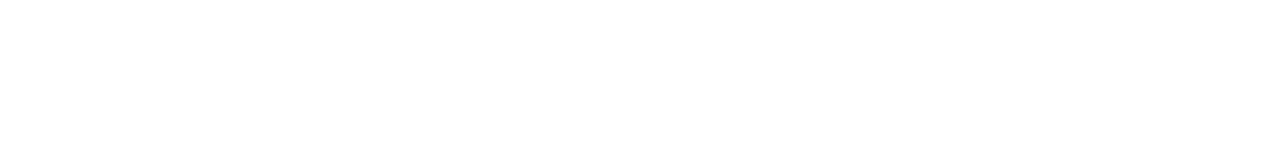
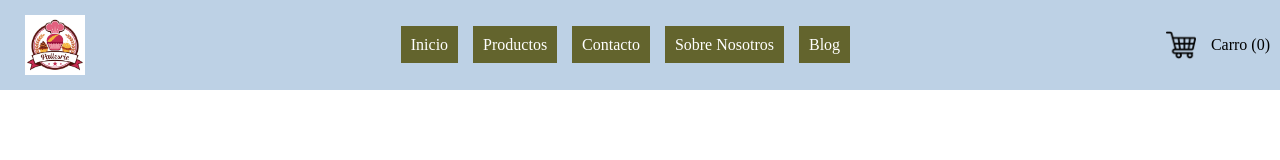
Before and after one commit to th3usz/FullStack-TiendaPasteleria, a plain HTML site: page index.html in a window 1280 px wide. Drawn offline with Linux system fonts and the light colour scheme.

Commit message:
Creacion Navbar - Barra de navegacion

```diff
--- /dev/null
+++ b/assets/styles/styles.css
@@ -0,0 +1,52 @@
+body {
+    margin: 0;
+    padding: 0;
+}
+
+/* Navbar */
+.navbar {
+  display: flex;
+
+  /* alineacion del texto para que queden separado y centrado */
+  justify-content: space-between;
+  align-items: center;
+  background-color: #bdd1e5;
+
+  /* pading del navbar sobre el body */
+  padding: 10px 10px;
+
+  img {
+    display: block;
+    padding: 5px 15px;
+  }
+
+  .nav-links {
+    display: flex;
+    list-style-type: none; /* sacamos los puntos negros */
+    padding-inline-start: 0;
+    align-items: center;
+    justify-content: center;
+    gap: 15px;
+
+    /* Bordes como botones del navbar */
+    a {
+      background-color: #63642d;
+      color: white;
+      padding: 10px;
+      text-decoration: none; /* sacamos el subrayado */
+    }
+  }
+
+  .cart {
+    display: flex;
+    align-items: center;
+    text-decoration: none;
+    color: #000;
+
+    img {
+      display: block;
+      width: 30px;
+      height: auto;
+    }
+  }
+}
--- a/index.html
+++ b/index.html
@@ -3,9 +3,39 @@
 <head>
     <meta charset="UTF-8">
     <meta name="viewport" content="width=device-width, initial-scale=1.0">
-    <title>Document</title>
+    <title>Pasteleria Mil Sabores</title>
+
+    <!-- Hoja de estilos externa -->
+    <link rel="stylesheet" href="./assets/styles/styles.css" />
+
 </head>
 <body>
+  <header>
+    <nav class="navbar">
+      <!-- Logo -->
+      <img src="assets/images/logo.png" width="60px" alt="Logo" />
 
+      <!-- Links -->
+      <ul class="nav-links">
+        <li><a class="nav-link" href="#">Inicio</a></li>
+        <li><a class="nav-link" href="#">Productos</a></li>
+        <li><a class="nav-link" href="#">Contacto</a></li>
+        <li><a class="nav-link" href="#">Sobre Nosotros</a></li>
+        <li><a class="nav-link" href="#">Blog</a></li>
+
+      </ul>
+
+      <!-- Carrito -->
+      <a href="#" class="cart">
+        <img src="assets/images/carrito.png" width="30" alt="Carrito" />
+        <span>Carro (0)</span>
+      </a>
+
+    </nav>
+  </header>
+
+  <main class="container">
+    <!-- contenido -->
+  </main>
 </body>
 </html>
```
Also changed, not shown: assets/images/carrito.png (added), assets/images/logo.png (added).
